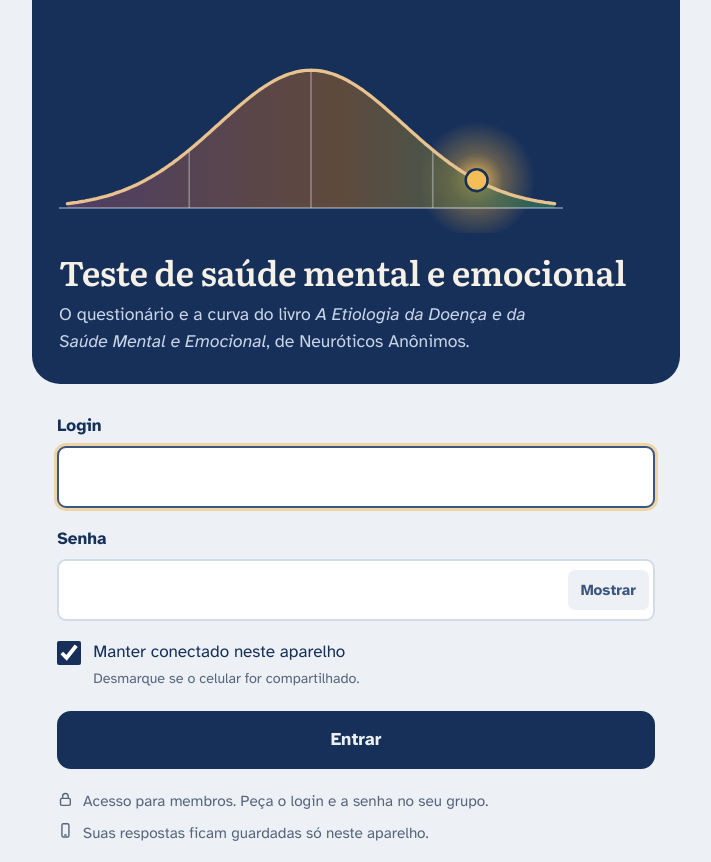
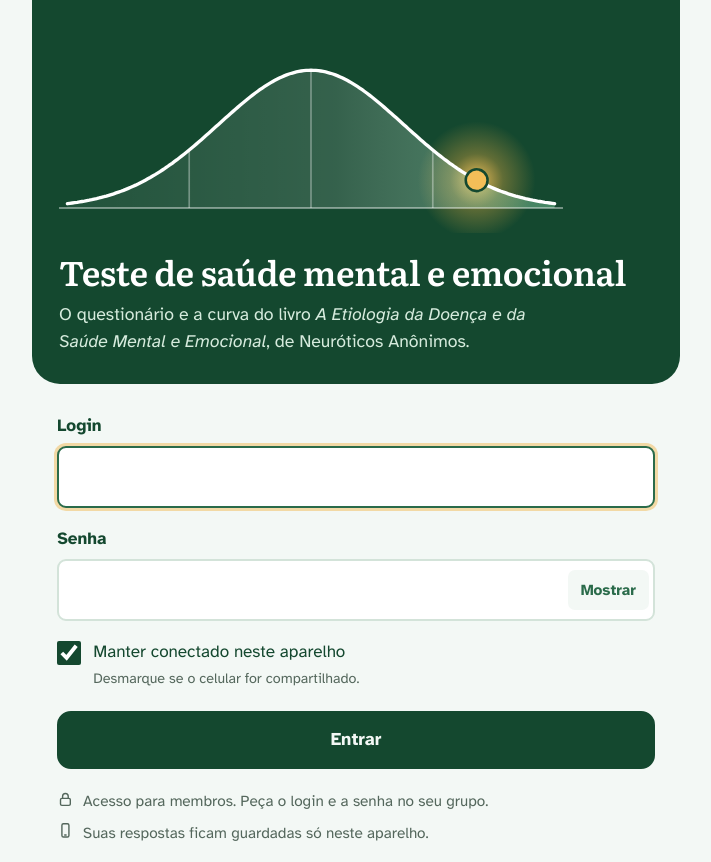
Before and after one commit to APP-N-A/app-n-a.github.io, a plain HTML site: page index.html in a window 1280 px wide. Shown: the whole page, without its empty margins (284-995 px from the left). Drawn offline with Linux system fonts and the light colour scheme.

Commit message:
Identidade visual verde e branco de N/A (v1.1.0)
Co-Authored-By: Claude Opus 5.5 <noreply@anthropic.com>
Claude-Session: https://claude.ai/code/session_019fQmYG8JyBwFoiFuad9YMH

```diff
--- a/index.html
+++ b/index.html
@@ -12,7 +12,7 @@
 <link rel="icon" type="image/png" sizes="32x32" href="icons/favicon-32.png">
 <link rel="apple-touch-icon" href="icons/apple-touch-icon.png">
 <link rel="manifest" href="manifest.json">
-<meta name="theme-color" content="#17305A">
+<meta name="theme-color" content="#14482F">
 <meta name="mobile-web-app-capable" content="yes">
 <meta name="apple-mobile-web-app-capable" content="yes">
 <meta name="apple-mobile-web-app-status-bar-style" content="black-translucent">
@@ -34,45 +34,45 @@
 
 /* ---------- Cores (tema claro) ---------- */
 :root{
-  --tinta:#17305A;        /* azul-noite: textos e títulos */
-  --tinta-2:#3D5680;      /* azul secundário */
-  --suave:#56657C;        /* textos de apoio */
-  --papel:#EDF1F6;        /* fundo */
-  --folha:#FFFFFF;        /* superfícies */
-  --linha:#D2DBE7;        /* bordas */
-  --bronze:#9A5E25;       /* destaque: o "livro bronze" */
-  --bronze-claro:#F4E6D6;
+  --tinta:#14482F;        /* verde N/A escuro: textos, títulos e botões */
+  --tinta-2:#2A6B4A;      /* verde secundário */
+  --suave:#54675C;        /* textos de apoio */
+  --papel:#F3F8F5;        /* fundo (branco esverdeado) */
+  --folha:#FFFFFF;        /* superfícies brancas */
+  --linha:#D3E3D9;        /* bordas */
+  --bronze:#23874F;       /* destaque verde (barras, números, indicadores) */
+  --bronze-claro:#E2F2E8;
   --ambar:#F0B243;        /* o sol: o marcador da sua posição */
-  --salvia:#2E7A5F;       /* lado da saúde / resposta Sim */
-  --salvia-claro:#DDEFE7;
+  --salvia:#1E8049;       /* lado da saúde / resposta Sim */
+  --salvia-claro:#DDF0E4;
   --ameixa:#7A4A6E;       /* lado da doença */
   --ameixa-claro:#F1E4EC;
-  --ardosia:#5B6B82;      /* resposta Não */
-  --ardosia-claro:#E4E9F0;
+  --ardosia:#5B6B78;      /* resposta Não */
+  --ardosia-claro:#E6ECEA;
   --meio:#B7782F;         /* resposta Às vezes */
   --meio-claro:#F7EAD8;
-  --noite:#17305A;        /* painel da tela de entrada */
+  --noite:#14482F;        /* painel verde da tela de entrada */
   --erro:#A23B3B;
   --base:18px;
   --raio-g:22px; --raio:14px; --raio-p:9px;
-  --sombra:0 1px 2px rgba(23,48,90,.06), 0 8px 24px rgba(23,48,90,.07);
+  --sombra:0 1px 2px rgba(20,72,47,.06), 0 8px 24px rgba(20,72,47,.08);
   --nav-h:68px;
   color-scheme:light;
 }
 /* ---------- Tema escuro ---------- */
 html[data-tema="escuro"]{
-  --tinta:#E6ECF5; --tinta-2:#B9C7DC; --suave:#9AA9BE; --papel:#0E1A2D; --folha:#16253D; --linha:#2A3B57;
-  --bronze:#D9A066; --bronze-claro:#3A2E22; --ambar:#F3BE58; --salvia:#62BB97; --salvia-claro:#173A2F;
-  --ameixa:#C58DB4; --ameixa-claro:#3A2436; --ardosia:#A3B1C6; --ardosia-claro:#24344D; --meio:#E0A45C; --meio-claro:#3B2D1C;
-  --noite:#0A1424; --erro:#E38080; --sombra:0 1px 2px rgba(0,0,0,.3), 0 8px 24px rgba(0,0,0,.25);
+  --tinta:#E6F2EA; --tinta-2:#B3D5C1; --suave:#95AE9F; --papel:#0B1A13; --folha:#12261C; --linha:#24402F;
+  --bronze:#5CC48A; --bronze-claro:#173527; --ambar:#F3BE58; --salvia:#5FC08C; --salvia-claro:#163A28;
+  --ameixa:#C58DB4; --ameixa-claro:#3A2436; --ardosia:#A3B4AC; --ardosia-claro:#203A2D; --meio:#E0A45C; --meio-claro:#3B2D1C;
+  --noite:#08140E; --erro:#E38080; --sombra:0 1px 2px rgba(0,0,0,.3), 0 8px 24px rgba(0,0,0,.25);
   color-scheme:dark;
 }
 @media (prefers-color-scheme:dark){
   html[data-tema="auto"]{
-    --tinta:#E6ECF5; --tinta-2:#B9C7DC; --suave:#9AA9BE; --papel:#0E1A2D; --folha:#16253D; --linha:#2A3B57;
-    --bronze:#D9A066; --bronze-claro:#3A2E22; --ambar:#F3BE58; --salvia:#62BB97; --salvia-claro:#173A2F;
-    --ameixa:#C58DB4; --ameixa-claro:#3A2436; --ardosia:#A3B1C6; --ardosia-claro:#24344D; --meio:#E0A45C; --meio-claro:#3B2D1C;
-    --noite:#0A1424; --erro:#E38080; --sombra:0 1px 2px rgba(0,0,0,.3), 0 8px 24px rgba(0,0,0,.25);
+    --tinta:#E6F2EA; --tinta-2:#B3D5C1; --suave:#95AE9F; --papel:#0B1A13; --folha:#12261C; --linha:#24402F;
+    --bronze:#5CC48A; --bronze-claro:#173527; --ambar:#F3BE58; --salvia:#5FC08C; --salvia-claro:#163A28;
+    --ameixa:#C58DB4; --ameixa-claro:#3A2436; --ardosia:#A3B4AC; --ardosia-claro:#203A2D; --meio:#E0A45C; --meio-claro:#3B2D1C;
+    --noite:#08140E; --erro:#E38080; --sombra:0 1px 2px rgba(0,0,0,.3), 0 8px 24px rgba(0,0,0,.25);
     color-scheme:dark;
   }
 }
@@ -159,7 +159,7 @@ svg.ic{width:1.35em;height:1.35em;flex:none;stroke:currentColor;fill:none;stroke
 /* Seletor segmentado (tamanho da letra, tema, tratamento) */
 .segmentos{display:flex;gap:.35rem;background:var(--papel);border:1px solid var(--linha);padding:.3rem;border-radius:var(--raio)}
 .segmentos button{flex:1;border:0;background:transparent;border-radius:10px;padding:.65rem .4rem;cursor:pointer;font-weight:700;color:var(--suave);min-height:2.9rem}
-.segmentos button[aria-pressed="true"]{background:var(--folha);color:var(--tinta);box-shadow:0 1px 3px rgba(23,48,90,.15)}
+.segmentos button[aria-pressed="true"]{background:var(--folha);color:var(--tinta);box-shadow:0 1px 3px rgba(20,72,47,.15)}
 .opcao{margin-bottom:1.3rem}
 .opcao > .rot{font-weight:700;margin-bottom:.45rem;display:block}
 .opcao > .rot small{display:block;font-weight:400;color:var(--suave);font-size:.85rem}
@@ -182,7 +182,7 @@ svg.ic{width:1.35em;height:1.35em;flex:none;stroke:currentColor;fill:none;stroke
 .curva .polos .esq{color:var(--ameixa);font-weight:700}
 .curva .polos .dir{color:var(--salvia);font-weight:700;text-align:right}
 .curva .balao{position:absolute;transform:translate(-50%,-100%);background:var(--tinta);color:var(--papel);font-weight:700;font-size:.95rem;
-  padding:.2rem .6rem;border-radius:999px;white-space:nowrap;pointer-events:none;margin-top:-1.05rem;box-shadow:0 2px 8px rgba(23,48,90,.25)}
+  padding:.2rem .6rem;border-radius:999px;white-space:nowrap;pointer-events:none;margin-top:-1.05rem;box-shadow:0 2px 8px rgba(20,72,47,.25)}
 .curva .balao::after{content:"";position:absolute;left:50%;bottom:-5px;transform:translateX(-50%) rotate(45deg);width:9px;height:9px;background:var(--tinta)}
 .curva.interativa{cursor:pointer;touch-action:pan-y}
 .curva-sol{filter:drop-shadow(0 0 6px color-mix(in srgb,var(--ambar) 80%,transparent))}
@@ -192,9 +192,9 @@ svg.ic{width:1.35em;height:1.35em;flex:none;stroke:currentColor;fill:none;stroke
 #tela-login.ativa{display:flex}
 .app.modo-login{padding-bottom:0}
 #tela-login{flex-direction:column;min-height:100vh;min-height:100dvh;margin:-1.1rem -1.1rem 0}
-.horizonte{background:var(--noite);color:#EDF1F6;padding:calc(2.2rem + env(safe-area-inset-top)) 1.5rem 1.6rem;border-radius:0 0 28px 28px;position:relative;overflow:hidden}
-.horizonte h1{color:#F6F1E7;font-size:1.9rem;margin-top:1rem}
-.horizonte p{color:#C9D4E6;margin:.5rem 0 0;font-size:.98rem;max-width:26rem}
+.horizonte{background:var(--noite);color:#FFFFFF;padding:calc(2.2rem + env(safe-area-inset-top)) 1.5rem 1.6rem;border-radius:0 0 28px 28px;position:relative;overflow:hidden}
+.horizonte h1{color:#FFFFFF;font-size:1.9rem;margin-top:1rem}
+.horizonte p{color:#D6EBDD;margin:.5rem 0 0;font-size:.98rem;max-width:26rem}
 .horizonte .marca-curva{display:block;width:100%;height:auto;max-width:28rem}
 .form-login{padding:1.6rem 1.4rem 1rem;flex:1}
 .notas-login{font-size:.85rem;color:var(--suave);margin-top:1.1rem;display:flex;flex-direction:column;gap:.45rem}
@@ -295,7 +295,7 @@ svg.ic{width:1.35em;height:1.35em;flex:none;stroke:currentColor;fill:none;stroke
 .areas{display:flex;flex-direction:column;gap:.85rem}
 .area-linha .topo-area{display:flex;justify-content:space-between;gap:.6rem;font-weight:700;font-size:.95rem}
 .area-linha .topo-area span:last-child{color:var(--suave);font-weight:400;white-space:nowrap}
-.area-linha .barra > i{background:linear-gradient(90deg,var(--ameixa),var(--bronze) 55%,var(--salvia))}
+.area-linha .barra > i{background:linear-gradient(90deg,var(--ameixa),var(--meio) 50%,var(--salvia))}
 .area-linha small{display:block;color:var(--suave);font-size:.82rem;line-height:1.4;margin-top:.3rem}
 .refletir{list-style:none;margin:.6rem 0 0;padding:0;display:flex;flex-direction:column;gap:.6rem}
 .refletir li{border:1px solid var(--linha);border-radius:12px;padding:.75rem .85rem;background:var(--papel)}
@@ -346,7 +346,7 @@ input[type=range]{width:100%;accent-color:var(--bronze);height:2.2rem;margin-top
 .nav svg.ic{width:1.55rem;height:1.55rem}
 
 /* ---------- Janelas (modal) e avisos rápidos ---------- */
-.fundo-modal{position:fixed;inset:0;background:rgba(10,20,36,.55);z-index:50;display:flex;align-items:flex-end;justify-content:center;padding:0}
+.fundo-modal{position:fixed;inset:0;background:rgba(8,26,17,.55);z-index:50;display:flex;align-items:flex-end;justify-content:center;padding:0}
 .modal{background:var(--folha);width:100%;max-width:36rem;border-radius:22px 22px 0 0;padding:1.3rem 1.2rem calc(1.2rem + env(safe-area-inset-bottom));max-height:88vh;overflow:auto;animation:sobe .22s ease-out}
 @media (min-width:640px){.fundo-modal{align-items:center;padding:1rem}.modal{border-radius:22px}}
 @keyframes sobe{from{transform:translateY(30px);opacity:.4}to{transform:none;opacity:1}}
@@ -731,7 +731,7 @@ kbd{font-family:inherit;border:1px solid var(--linha);border-bottom-width:2px;bo
    - Respostas e resultados ficam apenas no aparelho (localStorage).
    ========================================================================== */
 "use strict";
-const VERSAO_APP = "1.0.0";
+const VERSAO_APP = "1.1.0";
 const TOTAL = 50;
 const VALOR = {s:2, a:1, n:0};
 const NOME_RESP = {s:"Sim", a:"Às vezes", n:"Não"};
@@ -792,7 +792,7 @@ function aplicarPrefs(){
   $$("[data-pref-chk]").forEach(chk=>{ chk.checked = !!estado.prefs[chk.dataset.prefChk]; });
   const escuro = estado.prefs.tema==="escuro" || (estado.prefs.tema==="auto" && matchMedia("(prefers-color-scheme: dark)").matches);
   const meta = document.querySelector('meta[name="theme-color"]');
-  if(meta) meta.content = escuro ? "#0A1424" : "#17305A";
+  if(meta) meta.content = escuro ? "#08140E" : "#14482F";
   aplicarTratamentoEstatico();
 }
 function salvarPrefs(){ LS.gravar("prefs", estado.prefs); aplicarPrefs(); }
@@ -997,7 +997,7 @@ function htmlCurva(op){
     <div class="area-svg"><svg viewBox="0 0 ${CV.W} ${CV.H}" role="img" aria-label="${v!=null?`Curva com a sua posição em ${v} de 100`:"Curva da distribuição da doença e da saúde mental e emocional"}">
       <defs>
         <linearGradient id="${u}g" x1="0" x2="1" y1="0" y2="0">
-          <stop offset="0" style="stop-color:var(--ameixa)"/><stop offset=".5" style="stop-color:var(--bronze)"/><stop offset="1" style="stop-color:var(--salvia)"/>
+          <stop offset="0" style="stop-color:var(--ameixa)"/><stop offset=".5" style="stop-color:var(--meio)"/><stop offset="1" style="stop-color:var(--salvia)"/>
         </linearGradient>
         <clipPath id="${u}c"><rect class="corte" x="${CV.x0}" y="0" width="${v!=null? (cx(v)-CV.x0).toFixed(1) : 0}" height="${CV.H}"/></clipPath>
       </defs>
@@ -1069,15 +1069,15 @@ function desenharMarcaLogin(){
   let d=""; for(let v=0; v<=100; v+=0.5) d += (v?"L":"M")+X(v).toFixed(1)+" "+Y(v).toFixed(1)+" ";
   const sv = 84;
   svg.innerHTML = `<defs>
-      <linearGradient id="lgF" x1="0" x2="1"><stop offset="0" stop-color="#7A4A6E" stop-opacity=".55"/><stop offset=".55" stop-color="#9A5E25" stop-opacity=".55"/><stop offset="1" stop-color="#2E7A5F" stop-opacity=".7"/></linearGradient>
+      <linearGradient id="lgF" x1="0" x2="1"><stop offset="0" stop-color="#FFFFFF" stop-opacity=".06"/><stop offset=".55" stop-color="#FFFFFF" stop-opacity=".14"/><stop offset="1" stop-color="#7FD3A2" stop-opacity=".45"/></linearGradient>
       <radialGradient id="lgS"><stop offset="0" stop-color="#F7C964" stop-opacity=".95"/><stop offset=".45" stop-color="#F0B243" stop-opacity=".35"/><stop offset="1" stop-color="#F0B243" stop-opacity="0"/></radialGradient>
     </defs>
     <circle cx="${X(sv)}" cy="${Y(sv)}" r="70" fill="url(#lgS)"/>
     <path d="${d} L ${x1} ${base} L ${x0} ${base} Z" fill="url(#lgF)"/>
-    ${[25,50,75].map(p=>`<line x1="${X(p)}" y1="${base}" x2="${X(p)}" y2="${Y(p).toFixed(1)}" stroke="#EDF1F6" stroke-opacity=".35" stroke-width="2"/>`).join("")}
-    <line x1="0" y1="${base}" x2="600" y2="${base}" stroke="#EDF1F6" stroke-opacity=".5" stroke-width="2"/>
-    <path d="${d}" fill="none" stroke="#E9C38F" stroke-width="4" stroke-linecap="round"/>
-    <circle cx="${X(sv)}" cy="${Y(sv)}" r="13" fill="#F3BE58" stroke="#17305A" stroke-width="3"/>`;
+    ${[25,50,75].map(p=>`<line x1="${X(p)}" y1="${base}" x2="${X(p)}" y2="${Y(p).toFixed(1)}" stroke="#FFFFFF" stroke-opacity=".35" stroke-width="2"/>`).join("")}
+    <line x1="0" y1="${base}" x2="600" y2="${base}" stroke="#FFFFFF" stroke-opacity=".55" stroke-width="2"/>
+    <path d="${d}" fill="none" stroke="#FFFFFF" stroke-width="4" stroke-linecap="round"/>
+    <circle cx="${X(sv)}" cy="${Y(sv)}" r="13" fill="#F3BE58" stroke="#14482F" stroke-width="3"/>`;
   svg.dataset.ok = "1";
 }
 
@@ -1556,13 +1556,13 @@ async function desenharImagem(reg){
   const W=1080, H=1350, c=document.createElement("canvas");
   c.width=W; c.height=H;
   const x = c.getContext("2d");
-  const cor = {tinta:"#17305A", papel:"#EDF1F6", bronze:"#9A5E25", ambar:"#F0B243", salvia:"#2E7A5F", ameixa:"#7A4A6E", suave:"#56657C", linha:"#D2DBE7"};
+  const cor = {tinta:"#14482F", papel:"#F3F8F5", meio:"#B7782F", ambar:"#F0B243", salvia:"#1E8049", ameixa:"#7A4A6E", suave:"#54675C", linha:"#D3E3D9"};
   x.fillStyle = cor.papel; x.fillRect(0,0,W,H);
   // faixa superior
   x.fillStyle = cor.tinta; x.fillRect(0,0,W,250);
-  x.fillStyle = "#F6F1E7"; x.font = '600 58px "Literata", Georgia, serif'; x.textBaseline = "alphabetic";
+  x.fillStyle = "#FFFFFF"; x.font = '600 58px "Literata", Georgia, serif'; x.textBaseline = "alphabetic";
   x.fillText("Minha posição na curva", 80, 130);
-  x.fillStyle = "#C9D4E6"; x.font = '400 32px "Atkinson Hyperlegible", Arial, sans-serif';
+  x.fillStyle = "#D6EBDD"; x.font = '400 32px "Atkinson Hyperlegible", Arial, sans-serif';
   x.fillText(fmtData(reg.data), 80, 190);
   // placar
   x.fillStyle = cor.tinta; x.font = '600 190px "Literata", Georgia, serif'; x.textAlign = "center";
@@ -1572,7 +1572,7 @@ async function desenharImagem(reg){
   // curva
   const L=90, R=990, B=930, T=640, s=18;
   const X = v=> L + (R-L)*v/100, Y = v=> B - (B-T)*Math.exp(-((v-50)**2)/(2*s*s));
-  const grad = x.createLinearGradient(L,0,R,0); grad.addColorStop(0,cor.ameixa); grad.addColorStop(.5,cor.bronze); grad.addColorStop(1,cor.salvia);
+  const grad = x.createLinearGradient(L,0,R,0); grad.addColorStop(0,cor.ameixa); grad.addColorStop(.5,cor.meio); grad.addColorStop(1,cor.salvia);
   const tracar = ()=>{ x.beginPath(); for(let v=0; v<=100; v+=0.5){ v ? x.lineTo(X(v),Y(v)) : x.moveTo(X(v),Y(v)); } };
   x.globalAlpha=.18; tracar(); x.lineTo(R,B); x.lineTo(L,B); x.closePath(); x.fillStyle=grad; x.fill();
   x.save(); x.beginPath(); x.rect(L,0,X(reg.pontos)-L,H); x.clip();
--- a/sw.js
+++ b/sw.js
@@ -1,6 +1,6 @@
 /* Service worker: guarda o app no aparelho para funcionar sem internet.
    Ao publicar uma versão nova, aumente o número em VERSAO. */
-const VERSAO = "teste-na-v1.0.0";
+const VERSAO = "teste-na-v1.1.0";
 const ARQUIVOS = [
   "./", "index.html", "cofre.js", "manifest.json",
   "icons/icon-192.png", "icons/icon-512.png", "icons/icon-maskable-192.png", "icons/icon-maskable-512.png",
```
Also changed, not shown: icons/apple-touch-icon.png, icons/favicon-32.png, icons/icon-192.png, icons/icon-512.png, icons/icon-maskable-192.png, icons/icon-maskable-512.png, icons/icone.svg, manifest.json.
